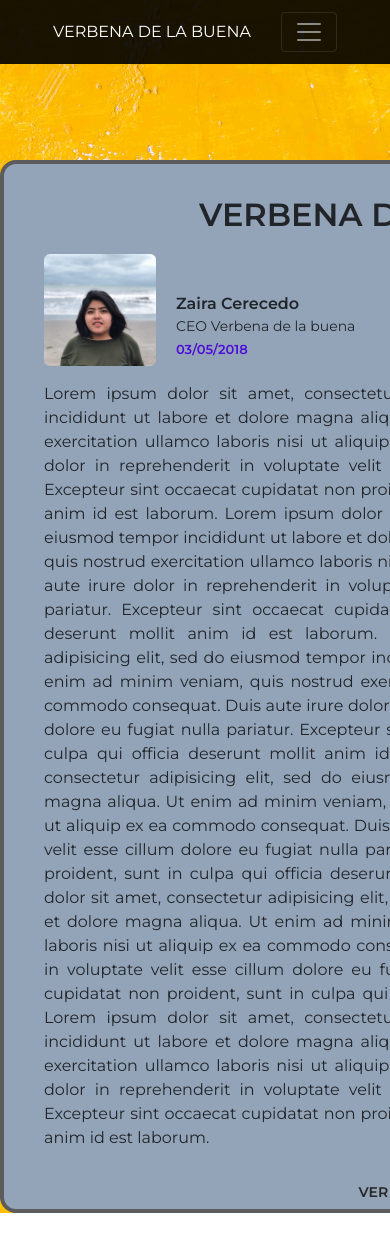
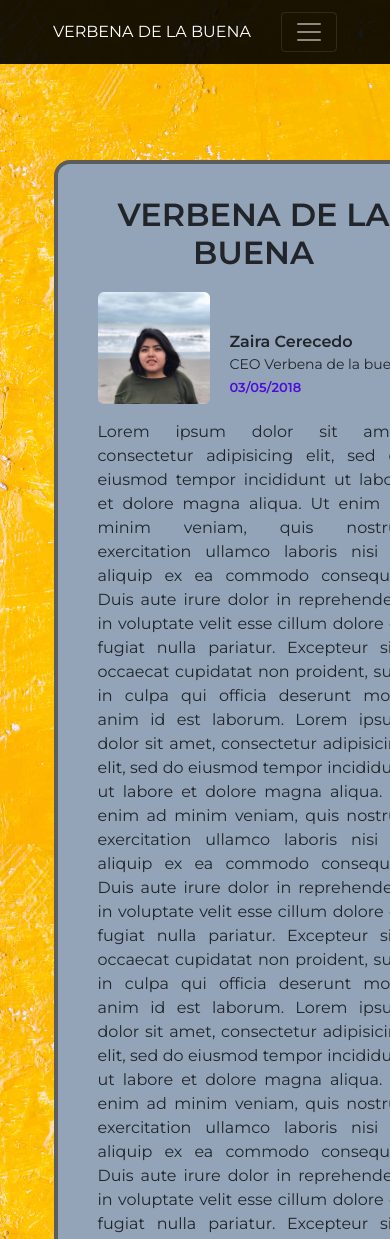
Before and after one commit to itsrenenvt/verbena, a PHP site: the page made by reseña.php in a window 390 px wide; the page is wider, and only the part inside the window is pictured. Shown: the top 1239 px of that part. Run offline with PHP 8.4, Linux system fonts and the light colour scheme.

Commit message:
se corrigió la responsividad de reseña.php.

```diff
--- a/css/reseña.css
+++ b/css/reseña.css
@@ -19,8 +19,10 @@ body{
 	background-attachment: fixed;
 	background-size: cover;
 	background-position: center;
+  /* position: fixed; */
 	text-align: center;
 	height: 100%;
+  width: 100%;
 }
 
 .contenido_reseña span{
@@ -41,7 +43,7 @@ body{
   font-size: 14px;
 }
 .contenido_reseña{
-  width: 50em;
+  width: 60%;
   height: 100%;
   background-color: rgb(147, 164, 185);
   margin: auto;
@@ -109,3 +111,29 @@ body{
   border-radius: 5%;
   margin: 0 2.5em 2em 2.5em;
 }
+
+@media screen and (max-width: 770px){
+  .fondo_reseña{
+    width: 100%;
+  }
+
+  .contenido_reseña{
+    width: 25em;
+
+}
+
+}
+
+@media screen and (max-width: 440px){
+  .fondo_reseña{
+    width: 130%;
+    /* width: 100vh; */
+  }
+}
+
+@media screen and (max-width: 340px){
+  .fondo_reseña{
+    width: 160%;
+    /* width: 100vh; */
+  }
+}
```
